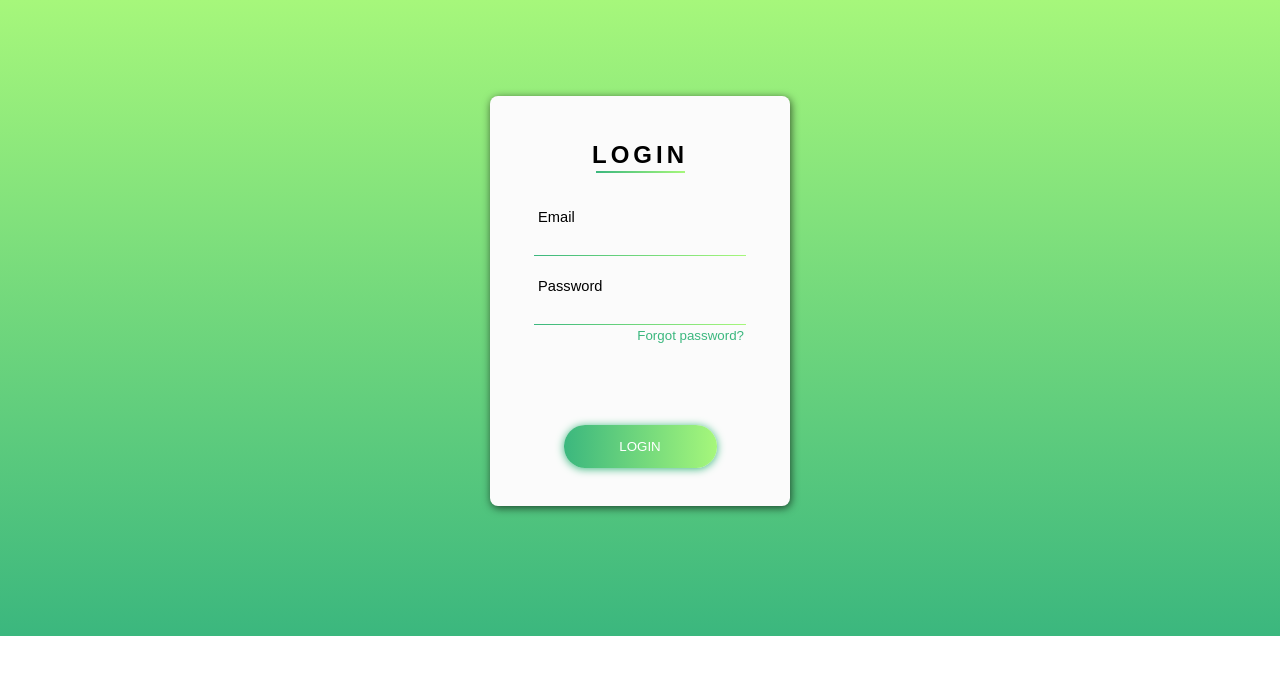
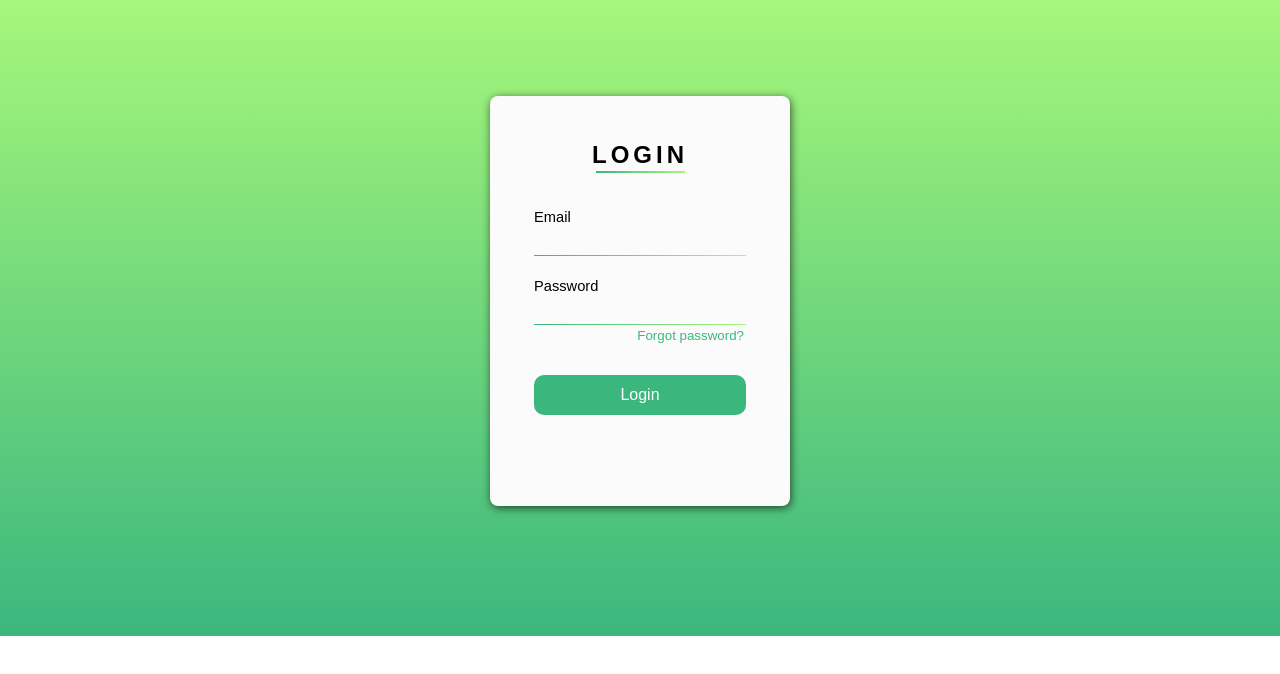
Before and after one commit to Bose14/DellKart, a plain HTML site: page Grocery Store Website/Grocery Store Website/html/login.html in a window 1280 px wide. Drawn offline with Linux system fonts and the light colour scheme.

Commit message:
changes by bose

```diff
--- a/Grocery Store Website/Grocery Store Website/css/style1.css
+++ b/Grocery Store Website/Grocery Store Website/css/style1.css
@@ -34,30 +34,15 @@ a {
     padding-top: 13px;
     text-align: center;
   }
-  #signup {
-    color: #3bb77e;
-    font-family: "Raleway", sans-serif;
-    font-size: 10pt;
-    margin-top: 16px;
-    text-align: center;
+  #login-btn{
+    background-color:#3bb77e;
+    color: #fff;
+    border:none;
+    border-radius:10px;
+    height: 40px;
+    font-size: medium;
   }
-  #submit-btn {
-    background: -webkit-linear-gradient(right, #a6f77b, #3bb77e);
-    border: none;
-    border-radius: 21px;
-    box-shadow: 0px 1px 8px #3bb77e;
-    cursor: pointer;
-    color: white;
-    font-family: "Raleway SemiBold", sans-serif;
-    height: 42.3px;
-    margin: 0 auto;
-    margin-top: 50px;
-    transition: 0.25s;
-    width: 153px;
-  }
-  #submit-btn:hover {
-    box-shadow: 0px 1px 18px #3bb77e;
-  }
+
   .form {
     align-items: left;
     display: flex;
--- a/Grocery Store Website/Grocery Store Website/html/login.html
+++ b/Grocery Store Website/Grocery Store Website/html/login.html
@@ -5,6 +5,11 @@
     <meta name="viewport" content="width=device-width, initial-scale=1.0">
     <title>Document</title>
     <link rel="stylesheet" href="../css/style1.css">
+    <script src="https://www.gstatic.com/firebasejs/8.6.8/firebase-app.js"></script>
+    <script src="https://www.gstatic.com/firebasejs/8.6.8/firebase-auth.js"></script>
+    <script src="https://www.gstatic.com/firebasejs/8.6.8/firebase-database.js"></script>
+    <script src="https://www.gstatic.com/firebasejs/8.6.8/firebase-storage.js"></script>
+    <script src="../js/database.js"></script>
 </head>
 <body>
     <div>
@@ -15,21 +20,17 @@
                 <div class="underline-title"></div>
               </div>
               <form method="post" class="form">
-                <label for="user-email" style="padding-top:13px">
-                    &nbsp;Email
-                  </label>
+                <label for="user-email" style="padding-top:13px">Email </label>
                 <input id="user-email" class="form-content" type="email" name="email" autocomplete="on" id="email" required />
                 <div class="form-border"></div>
-                <label for="user-password" style="padding-top:22px">&nbsp;Password
-                  </label>
+                <label for="user-password" style="padding-top:22px">Password</label>
                 <input id="user-password" class="form-content" type="password" name="password" id="pass" required />
                 <div class="form-border"></div>
                 <a href="#">
                   <legend id="forgot-pass">Forgot password?</legend>
                 </a>
                 <p id="error" style="color:red"></p>
-                <input id="submit-btn" type="submit" name="submit" value="LOGIN" onclick="loginbut()"/>
-                <!--<a href="#" id="signup">Don't have account yet?</a>-->
+                <button id="login-btn" type="submit" onclick="loginbut()">Login</button>
               </form>
             </div>
           </div>
--- a/Grocery Store Website/Grocery Store Website/js/database.js
+++ b/Grocery Store Website/Grocery Store Website/js/database.js
@@ -9,23 +9,24 @@ const firebaseConfig = {
     measurementId: "G-EPV4K66LJJ"
   };
 
+
 // Initialize Firebase
-const app = initializeApp(firebaseConfig);
+const app =firebase.initializeApp(firebaseConfig);
 const auth=firebase.auth();
 const database=firebase.database();
-const analytics = getAnalytics(app);
+var database_ref = database.ref();
+const storage = firebase.storage();
 
 function loginbut()
 {
   var email=document.getElementById("email").value;
   var pass=document.getElementById("pass").value;
-  auth.signInWithEmailAndPassword(email,pass).then(()=>
-  {
+  auth.signInWithEmailAndPassword(email, pass).then(()=>{
     var user=auth.currentUser;
     var uid=user.uid;
     console.log(uid);
-  })}
+  })
   .catch((error)=>
   {
     document.getElementById('error').innerHTML=error.message;
-  })
+  })}
```
Lines whose indentation alone changed are shown as unchanged.
